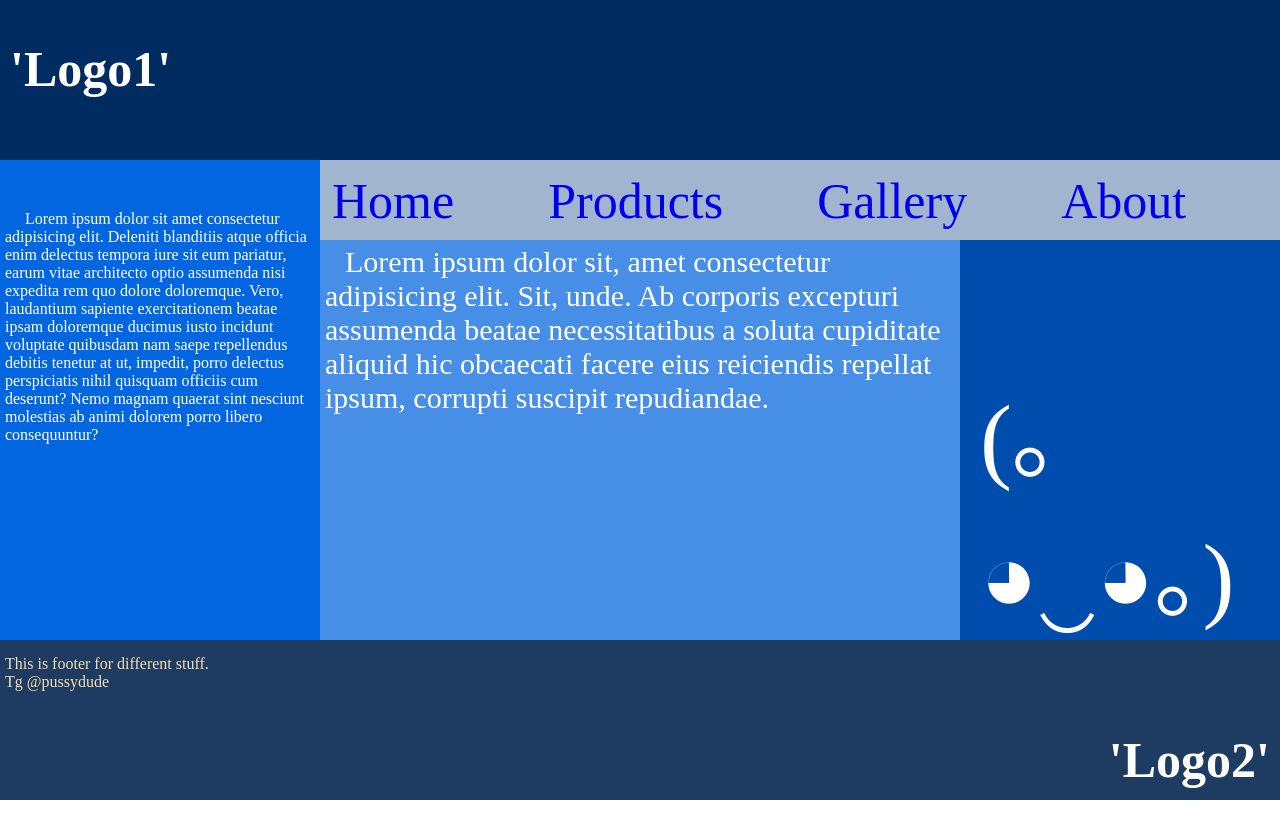
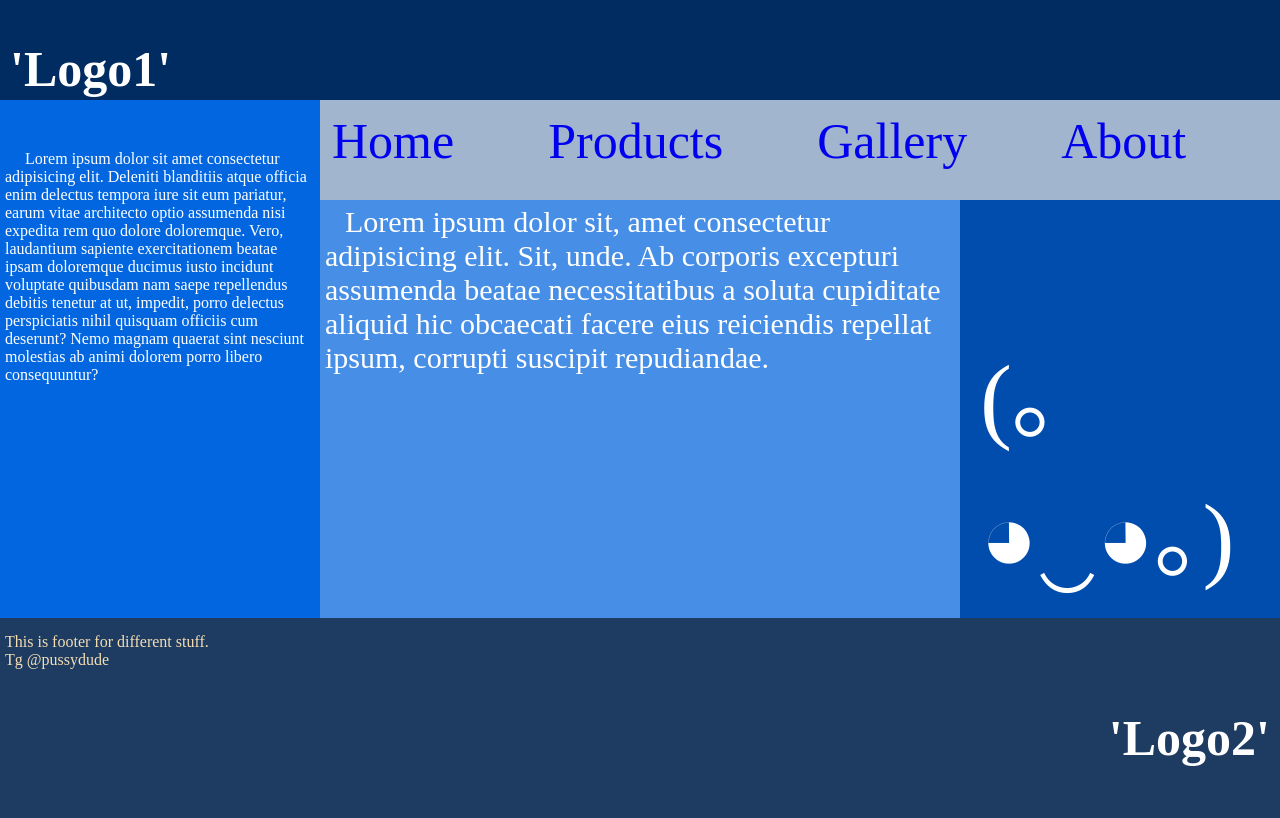
Before and after one commit to YarikHumanities/web1.github.io, a website: page src/index.html in a window 1280 px wide. Drawn offline with Linux system fonts and the light colour scheme.

Commit message:
content size fixed

```diff
--- a/src/style.css
+++ b/src/style.css
@@ -11,12 +11,13 @@
 }
 
 .container {
-    height: 100vh;
-    width: 100vw;
-    display: grid;
-    grid-template-columns: 25% 50% 25%;
-    grid-template-rows: 20% 10% 50% 20%;
-    grid-template-areas:'header header header'
+  margin: 0;
+  display: grid;
+  min-height: 100vh;
+  width: 100%;
+  grid-template-columns: 25% 50% 25%;
+  grid-template-rows: 100px 100px minmax(calc(100vh - 400px), min-content) 200px;
+  grid-template-areas:'header header header'
                         'left_aside navigation navigation'
                         'left_aside main right_aside'
                         'footer footer footer'
@@ -90,6 +91,7 @@ body {
 }
 
 header {
+  overflow: hidden;
   background-color: var(--header_bg_color);
   grid-area: header;
 }
@@ -149,4 +151,5 @@ menu {
 footer {
   background-color: var(--footer_bg_color);
   grid-area: footer;
+  overflow: hidden;
 }
```
